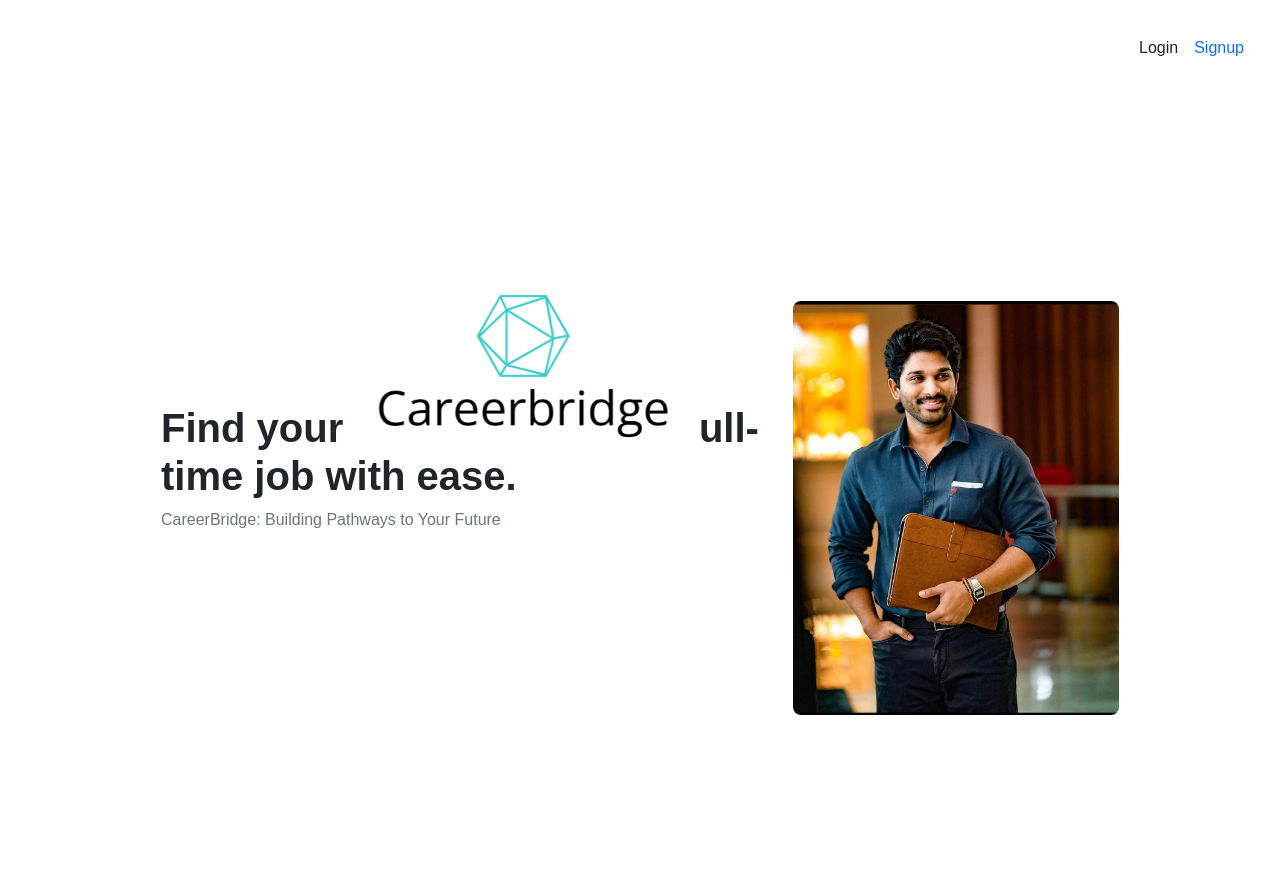
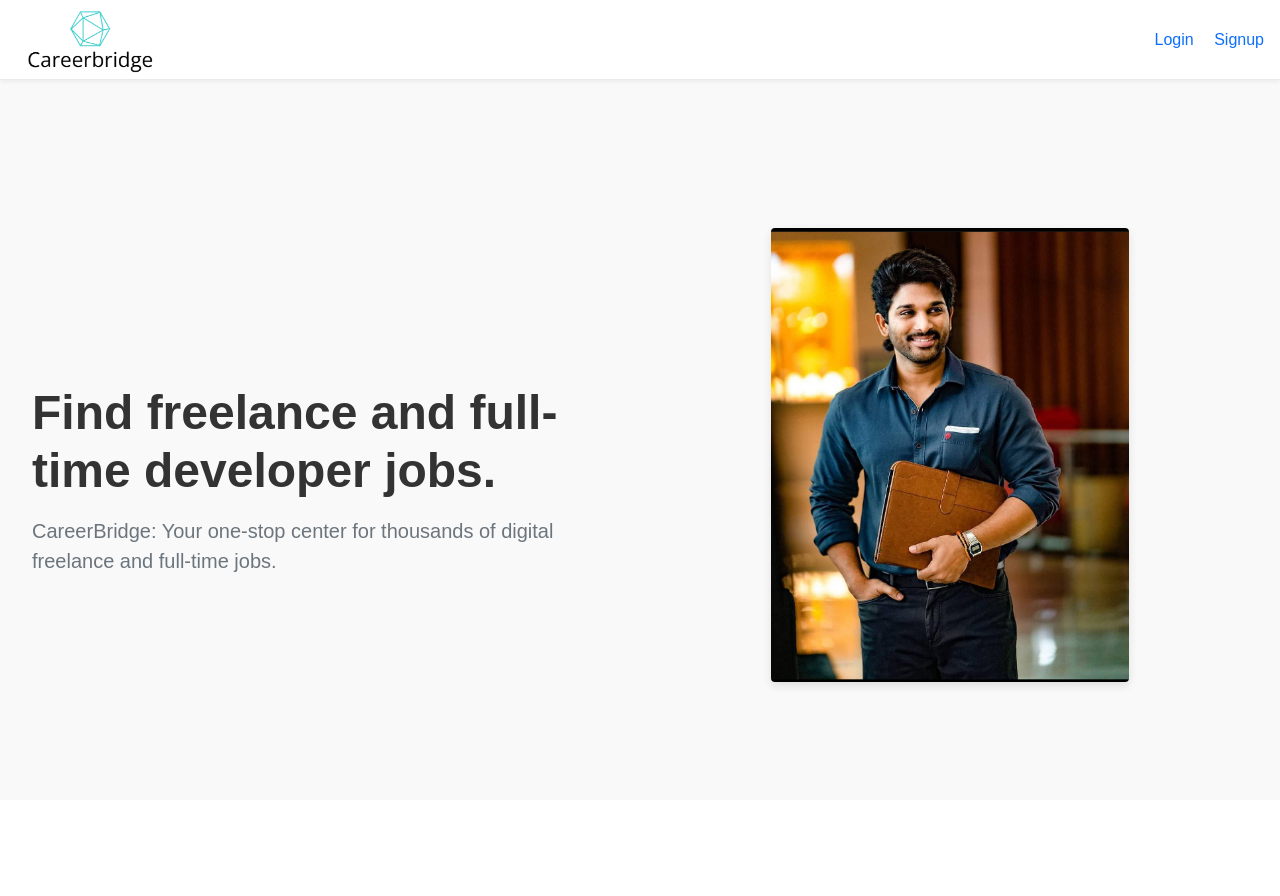
Before and after one commit to Joelsunny1234/Jobportal_Website, a Python web app: template templates/index.html in a window 1280 px wide. After the commit the page ends 689 px from the top, so only its background shows below. Run offline with Jinja, Linux system fonts and the light colour scheme; the template is opened without the code that fills it, so the values that code supplies are empty.

Commit message:
Fixed home page

```diff
--- a/templates/app.css
+++ b/templates/app.css
@@ -1,57 +1,110 @@
-body {
-    font-family: Arial, sans-serif;
+/* General Styling */
+body, html {
+    font-family: 'Poppins', sans-serif;
+    margin: 0;
+    padding: 0;
+    background-color: #f9f9f9;
+    color: #212529;
+    overflow: hidden; /* Disable scrolling */
+    height: 100%; /* Fill the viewport */
+}
+
+h1, p {
+    margin: 0;
 }
 
 h1 {
     font-size: 2.5rem;
-    font-weight: bold;
+    font-weight: 700;
+    color: #333;
 }
 
-.search-bar input,
-.search-bar select {
-    margin-bottom: 10px;
-    display: inline-block;
-    vertical-align: middle;
+p {
+    font-size: 1.2rem;
+    color: #6c757d;
 }
 
-.navbar a {
-    color: #000;
-    font-weight: bold;
+a {
+    font-size: 1rem;
+    font-weight: 500;
+    text-decoration: none;
+    transition: color 0.3s ease-in-out;
 }
 
-.navbar a:hover {
-    color: #007bff;
-    position:right;
-
+a:hover {
+    color: #0056b3;
 }
 
-.container-fluid {
+/* Navbar */
+nav {
+    height: 80px; /* Fixed height */
+    background-color: #fff;
+    border-bottom: 1px solid #eaeaea;
+    box-shadow: 0 2px 4px rgba(0, 0, 0, 0.05);
     display: flex;
-    flex-direction: column;
-    justify-content: center;
+    justify-content: space-between;
     align-items: center;
-    padding: 20px;
+    padding: 0 20px;
+    box-sizing: border-box;
 }
 
-img {
-    max-width: 100%;
-    border-radius: 8px;
-}
-.pushpa{
-    width:350px;
-    height:350px;
-}
-.logo
-{
-
-        width:350px;
-        height:350px;
-        position:absolute;
-        left:350px;
-
+.logo img {
+    max-width: 150px;
+    height: auto;
 }
 
-.justify-content-end{
-    width: 100%;
-    align-content: left;
+/* Hero Section */
+.row {
+    margin: 0;
+    padding: 0 20px;
+    height: calc(100vh - 60px); /* Fill the remaining height */
+    display: flex;
+    align-items: center; /* Center vertically */
+    justify-content: space-between; /* Space between columns */
 }
+
+.col-md-6 img {
+    max-width: 60%; /* Ensure it fits container */
+    height: auto; /* Maintain aspect ratio */
+    border-radius: 8px;
+    box-shadow: 0 4px 10px rgba(0, 0, 0, 0.1);
+    margin-top: -50px;
+}
+
+/* Typography Adjustments */
+.display-4 {
+    font-size: 3rem;
+}
+
+.fs-5 {
+    font-size: 1.125rem;
+}
+
+/* Responsive Design */
+@media (max-width: 768px) {
+    nav {
+        flex-direction: column;
+        text-align: center;
+    }
+
+    .row {
+        flex-direction: column;
+        height: calc(100vh - 80px); /* Adjust for smaller screens */
+    }
+
+    .logo img {
+        margin-bottom: 10px;
+    }
+
+    h1 {
+        font-size: 2rem;
+    }
+
+    p {
+        font-size: 1rem;
+    }
+
+    .col-md-6 img {
+        max-width: 90%;
+    }
+}
--- a/templates/index.html
+++ b/templates/index.html
@@ -9,28 +9,30 @@
     integrity="sha384-1BmE4kWBq78iYhFldvKuhfTAU6auU8tT94WrHftjDbrCEXSU1oBoqyl2QvZ6jIW3"
     crossorigin="anonymous">
     <link rel="stylesheet" href="app.css">
-
 </head>
 <body>
-    <div class="container-fluid">
-
-        <nav class="d-flex justify-content-end p-3">
-            <a href="index22.html" class="me-3 text-dark text-decoration-none">Login</a>
-            <a href="signup.html" class="text-primary text-decoration-none">Signup</a>
+    <div class="container-fluid p-0">
+        <!-- Navbar -->
+        <nav class="d-flex justify-content-between align-items-center p-3">
+            <div class="logo">
+                <img src="lll.png" alt="Developer Logo" class="img-fluid">
+            </div>
+            <div>
+                <a href="index22.html" class="me-3 text-primary text-decoration-none">Login</a>
+                <a href="signup.html" class="text-primary text-decoration-none">Signup</a>
+            </div>
         </nav>
 
-        <div class="logo">
-            <img src="lll.png" alt="Developer Image" class="img-fluid">
-        </div>
-
+        <!-- Hero Section -->
         <div class="row align-items-center justify-content-center min-vh-100">
+            <!-- Text Content -->
             <div class="col-md-6 text-center text-md-start">
-                <h1>Find your next freelance or full-time job with ease.</h1>
-                <p class="text-muted">CareerBridge: Building Pathways to Your Future</p>
-
+                <h1 class="display-4 fw-bold mb-3">Find freelance and full-time developer jobs.</h1>
+                <p class="text-muted fs-5">CareerBridge: Your one-stop center for thousands of digital freelance and full-time jobs.</p>
             </div>
-            <div class="pushpa">
-                 <img src="pushpa.jpg" alt="Developer Image" class="img-fluid">
+            <!-- Image Content -->
+            <div class="col-md-6 text-center">
+                <img src="pushpa.jpg" alt="Developer Image" class="img-fluid rounded">
             </div>
         </div>
     </div>
```
